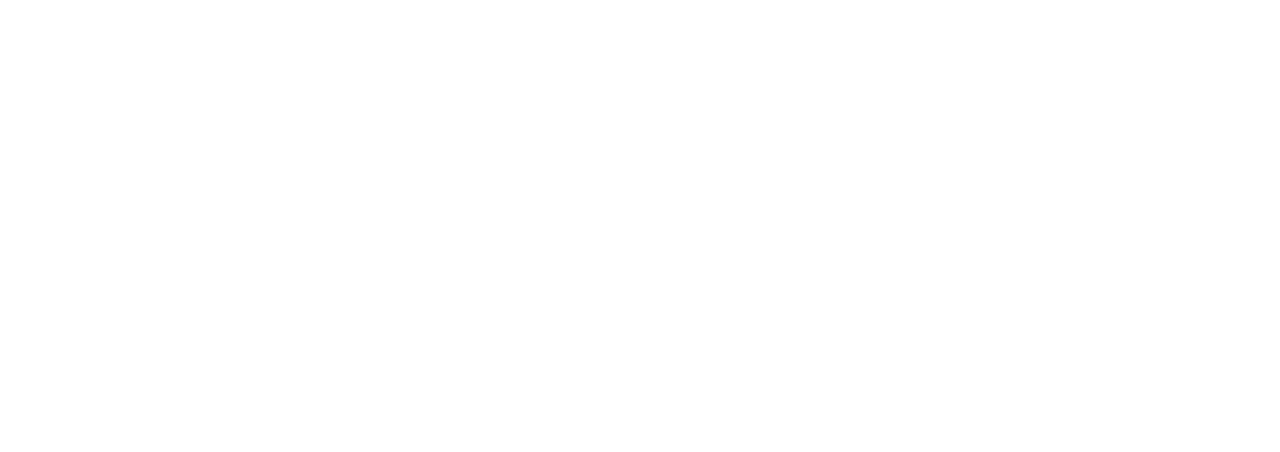
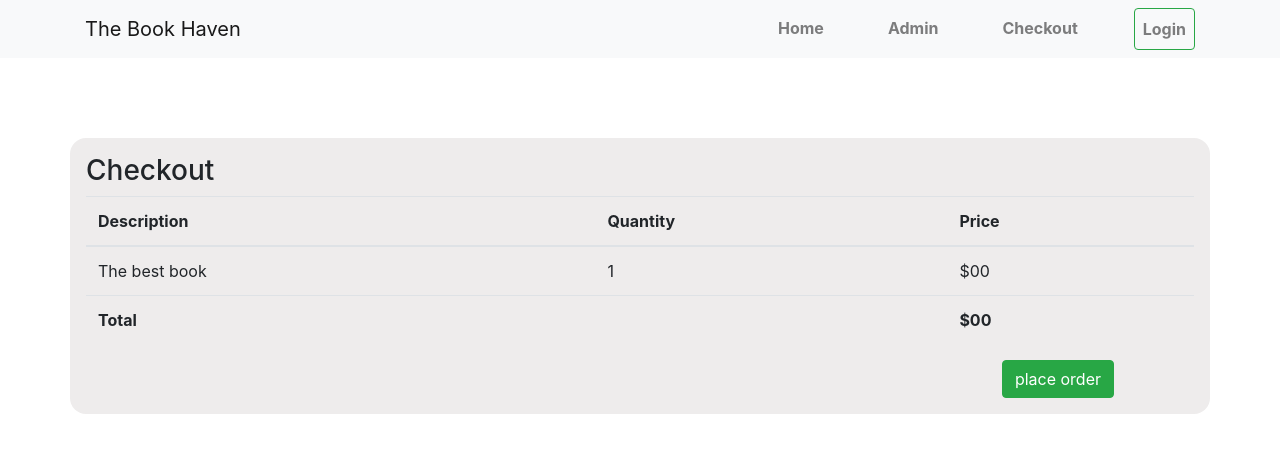
Before and after one commit to FahimMontasir/the-book-haven, a React (Create React App) app: page /checkout in a window 1280 px wide. Shown: the top 452 px of the page. Built offline with nearby package versions, Linux system fonts and the light colour scheme.

Commit message:
all ui done

```diff
--- a/src/App.js
+++ b/src/App.js
@@ -6,21 +6,27 @@
   Switch,
   Route
 } from "react-router-dom";
+import Home from './components/Home/Home';
+import LoginPage from './components/LoginPage/LoginPage';
+import CheckoutPage from './components/CheckoutPage/CheckoutPage';
 const App = () => {
   return (
     <Router>
       <Switch>
-        <Route exact path="/">
-
-        </Route>
         <Route path="/admin">
           <Admin></Admin>
         </Route>
-        <Route path="/">
-
+        <Route path="/login">
+          <LoginPage></LoginPage>
         </Route>
-        <Route path="/">
-
+        <Route path="/checkout">
+          <CheckoutPage></CheckoutPage>
+        </Route>
+        <Route exact path="/">
+          <Home></Home>
+        </Route>
+        <Route path="*">
+          <h1 className="text-center text-danger mt-5">404 error! Page not found</h1>
         </Route>
       </Switch>
     </Router>
--- a/src/components/Admin/AddBooks/AddBooks.js
+++ b/src/components/Admin/AddBooks/AddBooks.js
@@ -13,6 +13,16 @@
     const { bookName, authorName, price } = data;
     const ProductDetails = { bookName, authorName, price, "img": imgUrl.display_url }
     console.log(ProductDetails)
+    fetch('https://httpbin.org/post', {
+      method: 'POST',
+      headers: {
+        'Accept': 'application/json',
+        'Content-Type': 'application/json'
+      },
+      body: JSON.stringify(ProductDetails)
+    })
+      .then(result => console.log(result))
+      .catch(res => console.log(res))
   };
 
   //to store image in imageBB
--- a/src/components/Admin/EditBooks/EditBooks.css
+++ b/src/components/Admin/EditBooks/EditBooks.css
@@ -0,0 +1,14 @@
+.form-card-edit {
+  margin: 5rem;
+  padding: 2rem;
+  background-color: lightgray;
+  border-radius: 1rem;
+  width: 400px;
+}
+.form-card-edit input {
+  margin: 1rem;
+  padding: 0.5rem;
+  width: 300px;
+  border: none;
+  border-radius: 5px;
+}
--- a/src/components/Admin/EditBooks/EditBooks.js
+++ b/src/components/Admin/EditBooks/EditBooks.js
@@ -1,11 +1,38 @@
-import React from 'react';
+import React, { useState } from 'react';
+import { useForm } from "react-hook-form";
+import SimpleNav from '../SimpleNav/SimpleNav';
+import './EditBooks.css';
 
-const EditBooks = () => {
+const AddBooks = () => {
+  const { register, handleSubmit } = useForm();
+
+  //submit all to mongodb
+  const onSubmit = data => {
+    const { bookName, authorName, price } = data;
+    const ProductDetails = { bookName, authorName, price }
+    console.log(ProductDetails)
+    fetch('https://httpbin.org/post', {
+      method: 'POST',
+      headers: {
+        'Accept': 'application/json',
+        'Content-Type': 'application/json'
+      },
+      body: JSON.stringify(ProductDetails)
+    })
+      .then(result => console.log(result))
+      .catch(res => console.log(res))
+  };
   return (
-    <div>
-      <h1>edit books</h1>
-    </div>
-  );
+    <>
+      <SimpleNav> EDIT BOOKS</SimpleNav>
+      <form onSubmit={handleSubmit(onSubmit)} className="form-card-edit d-flex flex-column align-items-center">
+        <input type="text" name="bookName" placeholder="Enter Book Name" ref={register({ required: true })} />
+        <input type="text" name="authorName" placeholder="Enter Author Name" ref={register({ required: true })} />
+        <input type="number" name="price" placeholder="Enter Price" ref={register({ required: true })} />
+        <input type="submit" />
+      </form>
+    </>
+  )
 };
 
-export default EditBooks;
+export default AddBooks;
--- a/src/components/Admin/ManageBooks/ManageBooks.js
+++ b/src/components/Admin/ManageBooks/ManageBooks.js
@@ -1,9 +1,39 @@
 import React from 'react';
-
+import { Jumbotron, Table, Button } from 'react-bootstrap';
+import SimpleNav from '../SimpleNav/SimpleNav';
+import { FontAwesomeIcon } from '@fortawesome/react-fontawesome'
+import { faEdit, faTrash } from '@fortawesome/free-solid-svg-icons'
 const ManageBooks = () => {
   return (
     <div>
-      <h1>mangeBooks</h1>
+      <SimpleNav>Manage All Books</SimpleNav>
+      <Jumbotron className="mt-5 mr-3">
+        <Table striped bordered hover>
+          <thead>
+            <tr>
+              <th>BOOK NAME</th>
+              <th>AUTHOR NAME</th>
+              <th>PRICE</th>
+              <th>ACTION</th>
+            </tr>
+          </thead>
+          <tbody>
+            <tr>
+              <td>The best book</td>
+              <td>Jhanker</td>
+              <td>$100</td>
+              <td>
+                <Button variant="outline-info">
+                  <FontAwesomeIcon icon={faEdit} size="1x" />
+                </Button>
+                <Button variant="outline-danger" className="ml-3">
+                  <FontAwesomeIcon icon={faTrash} size="1x" />
+                </Button>
+              </td>
+            </tr>
+          </tbody>
+        </Table>
+      </Jumbotron>
     </div>
   );
 };
--- /dev/null
+++ b/src/components/CheckoutPage/CheckoutPage.css
@@ -0,0 +1,10 @@
+.checkout-body {
+  margin-top: 5rem;
+  background-color: rgb(238, 236, 236);
+  padding: 1rem;
+  border-radius: 1rem;
+}
+.checkout-btn {
+  text-align: right;
+  margin-right: 5rem;
+}
--- /dev/null
+++ b/src/components/CheckoutPage/CheckoutPage.js
@@ -0,0 +1,41 @@
+import React from 'react';
+import { Button, Container, Table } from 'react-bootstrap';
+import HomeNav from '../Home/HomeNav/HomeNav';
+import './CheckoutPage.css'
+const CheckoutPage = () => {
+  return (
+    <div>
+      <HomeNav></HomeNav>
+      <Container className="checkout-body">
+        <h3>Checkout</h3>
+        <Table responsive="md">
+          <thead>
+            <tr>
+              <th>Description</th>
+              <th>Quantity</th>
+              <th>Price</th>
+            </tr>
+          </thead>
+          <tbody>
+            <tr>
+              <td>The best book </td>
+              <td>1</td>
+              <td>$00</td>
+            </tr>
+            <tr>
+              <th colSpan="2">Total</th>
+              <th>$00</th>
+            </tr>
+          </tbody>
+        </Table>
+        <div className="checkout-btn">
+          <Button variant="success">
+            place order
+          </Button>
+        </div>
+      </Container>
+    </div>
+  );
+};
+
+export default CheckoutPage;
--- /dev/null
+++ b/src/components/Home/DisplayCard/DisplayCard.js
@@ -0,0 +1,22 @@
+import React from 'react';
+import { Button, Card } from 'react-bootstrap';
+
+const DisplayCard = () => {
+  return (
+    <div>
+      <Card style={{ width: '18rem', margin: "30px" }}>
+        <Card.Img variant="top" src="book image" />
+        <Card.Body>
+          <Card.Title>book name</Card.Title>
+          <Card.Text>author name</Card.Text>
+          <Card.Text className="d-flex justify-content-center">
+            <span style={{ marginRight: "50px", fontSize: "27px" }}>$price</span>
+            <Button variant="outline-warning">Buy nOw</Button>
+          </Card.Text>
+        </Card.Body>
+      </Card>
+    </div>
+  );
+};
+
+export default DisplayCard;
--- a/src/components/Home/Home.js
+++ b/src/components/Home/Home.js
@@ -0,0 +1,17 @@
+import React from 'react';
+import { Container } from 'react-bootstrap';
+import DisplayCard from './DisplayCard/DisplayCard';
+import HomeNav from './HomeNav/HomeNav';
+
+const Home = () => {
+  return (
+    <div>
+      <HomeNav></HomeNav>
+      <Container className="d-flex flex-wrap justify-content-center">
+        <DisplayCard></DisplayCard>
+      </Container>
+    </div>
+  );
+};
+
+export default Home;
--- /dev/null
+++ b/src/components/Home/HomeNav/HomeNav.js
@@ -0,0 +1,25 @@
+import React from 'react';
+import { Container, Nav, Navbar } from 'react-bootstrap';
+import { Link } from 'react-router-dom';
+
+const HomeNav = () => {
+  return (
+    <Navbar collapseOnSelect expand="lg" bg="light" variant="light">
+      <Container>
+        <Navbar.Brand as={Link} to="/">The Book Haven</Navbar.Brand>
+        <Navbar.Toggle aria-controls="responsive-navbar-nav" />
+        <Navbar.Collapse id="responsive-navbar-nav">
+          <Nav className="mr-auto"></Nav>
+          <Nav>
+            <Nav.Link as={Link} to="/" className="mr-5 font-weight-bold">Home</Nav.Link>
+            <Nav.Link as={Link} to="/admin" className="mr-5 font-weight-bold">Admin</Nav.Link>
+            <Nav.Link as={Link} to="/checkout" className="mr-5 font-weight-bold">Checkout</Nav.Link>
+            <Nav.Link as={Link} to="/login" className="font-weight-bold btn btn-outline-success">Login</Nav.Link>
+          </Nav>
+        </Navbar.Collapse>
+      </Container>
+    </Navbar>
+  );
+};
+
+export default HomeNav;
--- /dev/null
+++ b/src/components/LoginPage/LoginPage.js
@@ -0,0 +1,35 @@
+import React from 'react';
+import HomeNav from '../Home/HomeNav/HomeNav';
+import { useForm } from "react-hook-form";
+import { Button } from 'react-bootstrap';
+import { FontAwesomeIcon } from '@fortawesome/react-fontawesome'
+import { faGoogle } from '@fortawesome/free-brands-svg-icons';
+
+const LoginPage = () => {
+  const { register, handleSubmit } = useForm();
+
+  //email password login method
+  const onSubmit = data => {
+    console.log(data)
+  };
+  //google login method
+  const handleGoogle = () => {
+    console.log('hello google')
+  }
+  return (
+    <div>
+      <HomeNav></HomeNav>
+      <div className="d-flex justify-content-center">
+        <form onSubmit={handleSubmit(onSubmit)} className="form-card-edit d-flex flex-column align-items-center">
+          <input type="email" name="email" placeholder="enter your valid email" ref={register({ required: true })} />
+          <input type="password" name="password" placeholder="Enter your password" ref={register({ required: true })} />
+          <Button variant="outline-dark" type="submit">Login or create one</Button>
+          <h5 style={{ margin: "20px" }}>Or continue with google</h5>
+          <Button onClick={handleGoogle} variant="outline-dark"><FontAwesomeIcon icon={faGoogle} size="2x" /></Button>
+        </form>
+      </div>
+    </div>
+  );
+};
+
+export default LoginPage;
```
Also changed, not shown: 1 other file (tests, documents, lock files or other folders).
